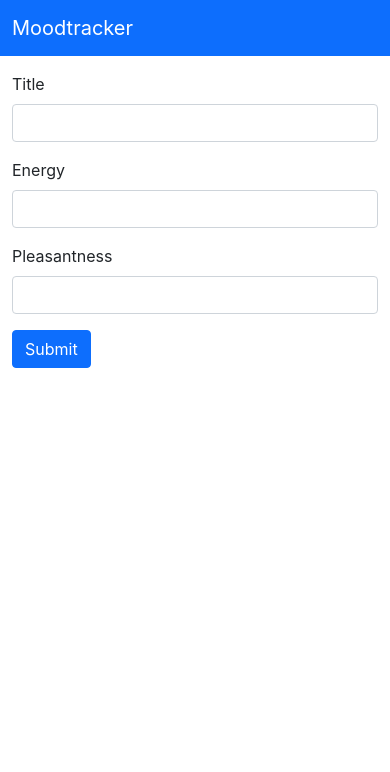
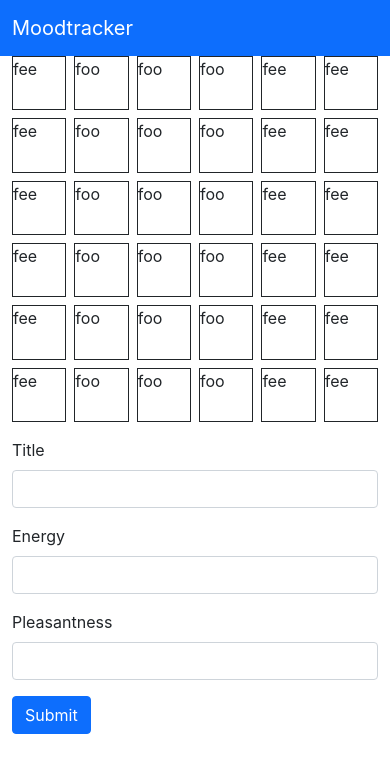
Before and after one commit to kalikokalikova/moodtracker, a React (Create React App) app in the folder client/: page / in a window 390 px wide. Shown: the top 772 px of the page. Built offline with nearby package versions, Linux system fonts and the light colour scheme; no server answers.

Commit message:
working responsive grid on homepage

```diff
--- a/client/src/App.js
+++ b/client/src/App.js
@@ -1,5 +1,6 @@
 import React, { useState, useEffect } from "react";
 import api from "./api";
+import GridPage from "./Pages/GridPage";
 
 const App = () => {
   const [moodpoints, setMoodpoints] = useState([]);
@@ -49,6 +50,8 @@ const App = () => {
       </nav>
 
       <div className="container">
+      <GridPage/>
+
         <form onSubmit={handleFormSubmit}>
           <div className="mb-3 mt-3">
             <label htmlFor="label" className="form-label">
--- /dev/null
+++ b/client/src/Components/Grid/Grid.js
@@ -0,0 +1,68 @@
+import React from "react";
+import { createUseStyles } from "react-jss";
+
+const styles = createUseStyles({
+  squareContainer: {
+    display: 'grid',  // Set display property to 'grid'
+    gridTemplateColumns: 'repeat(6, 1fr)', // You can adjust the number of columns as needed
+    gap: '8px', // Adjust the gap between squares
+  },
+
+  square: {
+    border: '1px solid',
+    aspectRatio: '1/1',
+  },
+});
+
+function Grid() {
+  const style = styles();
+  return (
+    <>
+      <div className={style.squareContainer}>
+        <div className={style.square}>fee</div>
+        <div className={style.square}>foo</div>
+        <div className={style.square}>foo</div>
+        <div className={style.square}>foo</div>
+        <div className={style.square}>fee</div>
+        <div className={style.square}>fee</div>
+
+        <div className={style.square}>fee</div>
+        <div className={style.square}>foo</div>
+        <div className={style.square}>foo</div>
+        <div className={style.square}>foo</div>
+        <div className={style.square}>fee</div>
+        <div className={style.square}>fee</div>
+
+        <div className={style.square}>fee</div>
+        <div className={style.square}>foo</div>
+        <div className={style.square}>foo</div>
+        <div className={style.square}>foo</div>
+        <div className={style.square}>fee</div>
+        <div className={style.square}>fee</div>
+
+        <div className={style.square}>fee</div>
+        <div className={style.square}>foo</div>
+        <div className={style.square}>foo</div>
+        <div className={style.square}>foo</div>
+        <div className={style.square}>fee</div>
+        <div className={style.square}>fee</div>
+
+        <div className={style.square}>fee</div>
+        <div className={style.square}>foo</div>
+        <div className={style.square}>foo</div>
+        <div className={style.square}>foo</div>
+        <div className={style.square}>fee</div>
+        <div className={style.square}>fee</div>
+
+        <div className={style.square}>fee</div>
+        <div className={style.square}>foo</div>
+        <div className={style.square}>foo</div>
+        <div className={style.square}>foo</div>
+        <div className={style.square}>fee</div>
+        <div className={style.square}>fee</div>
+      </div>
+    </>
+  );
+}
+
+export default Grid;
--- /dev/null
+++ b/client/src/Components/Grid/gridStyles.css
@@ -0,0 +1,3 @@
+.foo {
+    background-color: pink;
+}
--- /dev/null
+++ b/client/src/Pages/GridPage.js
@@ -0,0 +1,10 @@
+import React from 'react'
+import Grid from '../Components/Grid/Grid'
+
+function GridPage() {
+  return (
+    <div><Grid/></div>
+  )
+}
+
+export default GridPage
```
